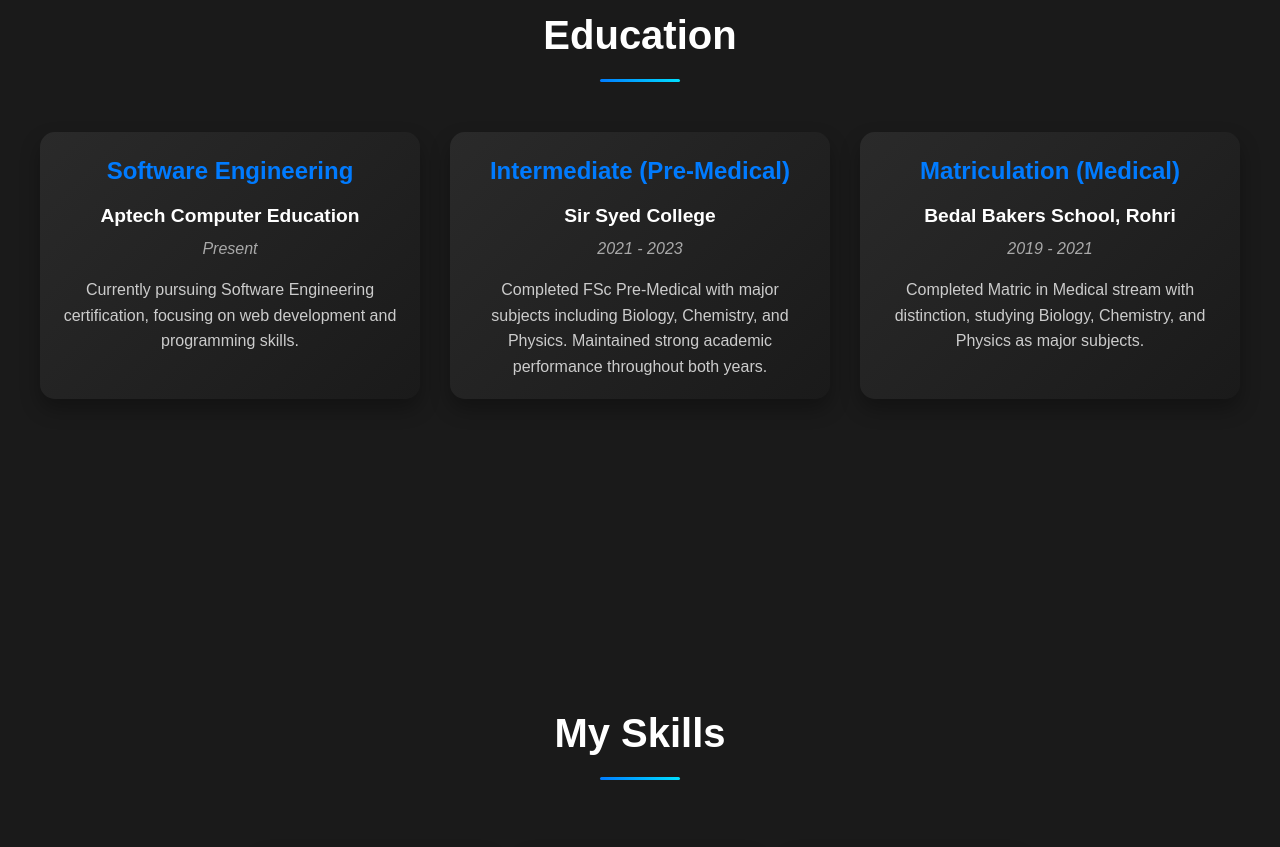
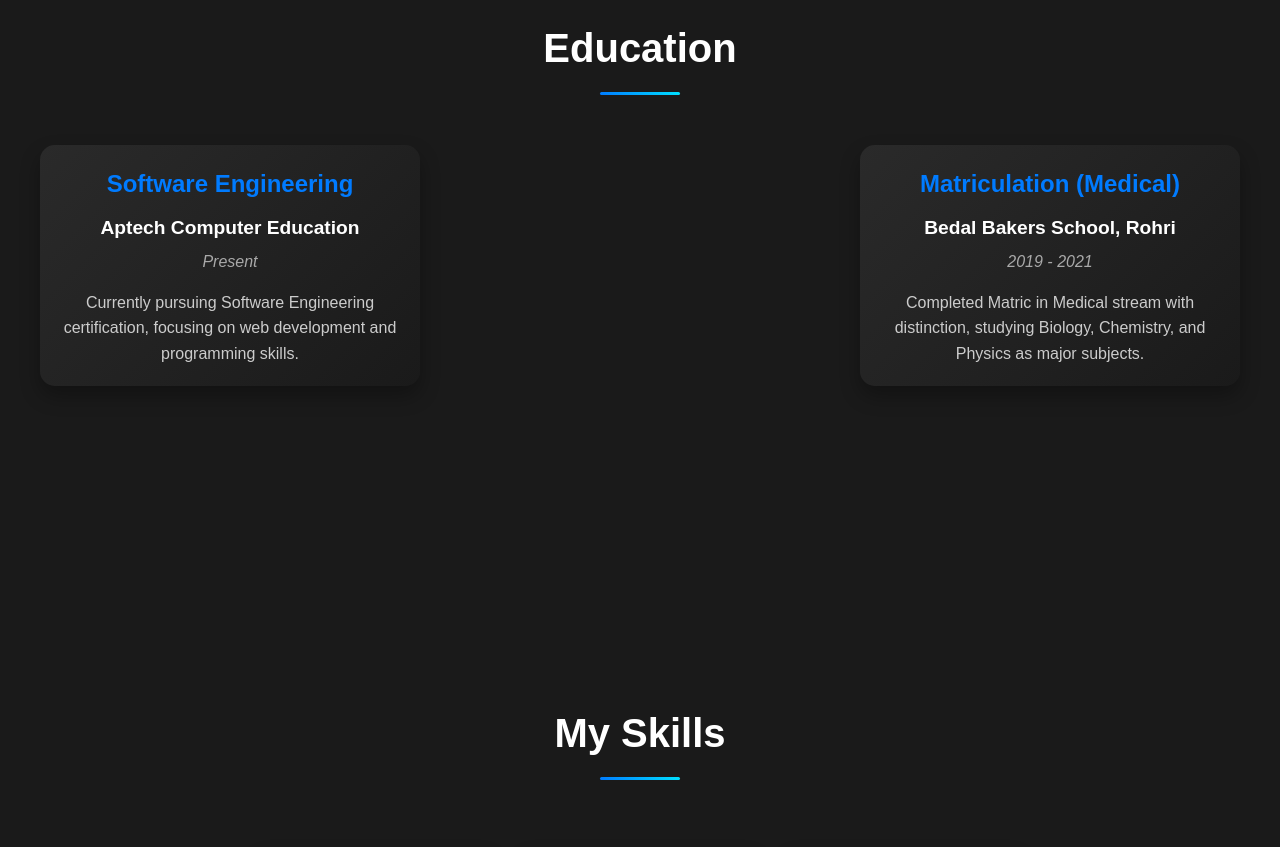
Before and after one commit to alisha2618/portfolio, a plain HTML site: page index.html in a window 1280 px wide. Shown: the part 1880-2727 px from the top of the page. Drawn offline with nearby package versions, Linux system fonts and the light colour scheme.

Commit message:
Update index.html

```diff
--- a/index.html
+++ b/index.html
@@ -93,12 +93,12 @@
                 <p class="year">Present</p>
                 <p class="description">Currently pursuing Software Engineering certification, focusing on web development and programming skills.</p>
             </div>
-            <div class="education-card">
+<!--             <div class="education-card">
                 <h3>Intermediate (Pre-Medical)</h3>
                 <p class="school">Sir Syed College</p>
                 <p class="year">2021 - 2023</p>
                 <p class="description">Completed FSc Pre-Medical with major subjects including Biology, Chemistry, and Physics. Maintained strong academic performance throughout both years.</p>
-            </div>
+            </div> -->
             <div class="education-card">
                 <h3>Matriculation (Medical)</h3>
                 <p class="school">Bedal Bakers School, Rohri</p>
```
